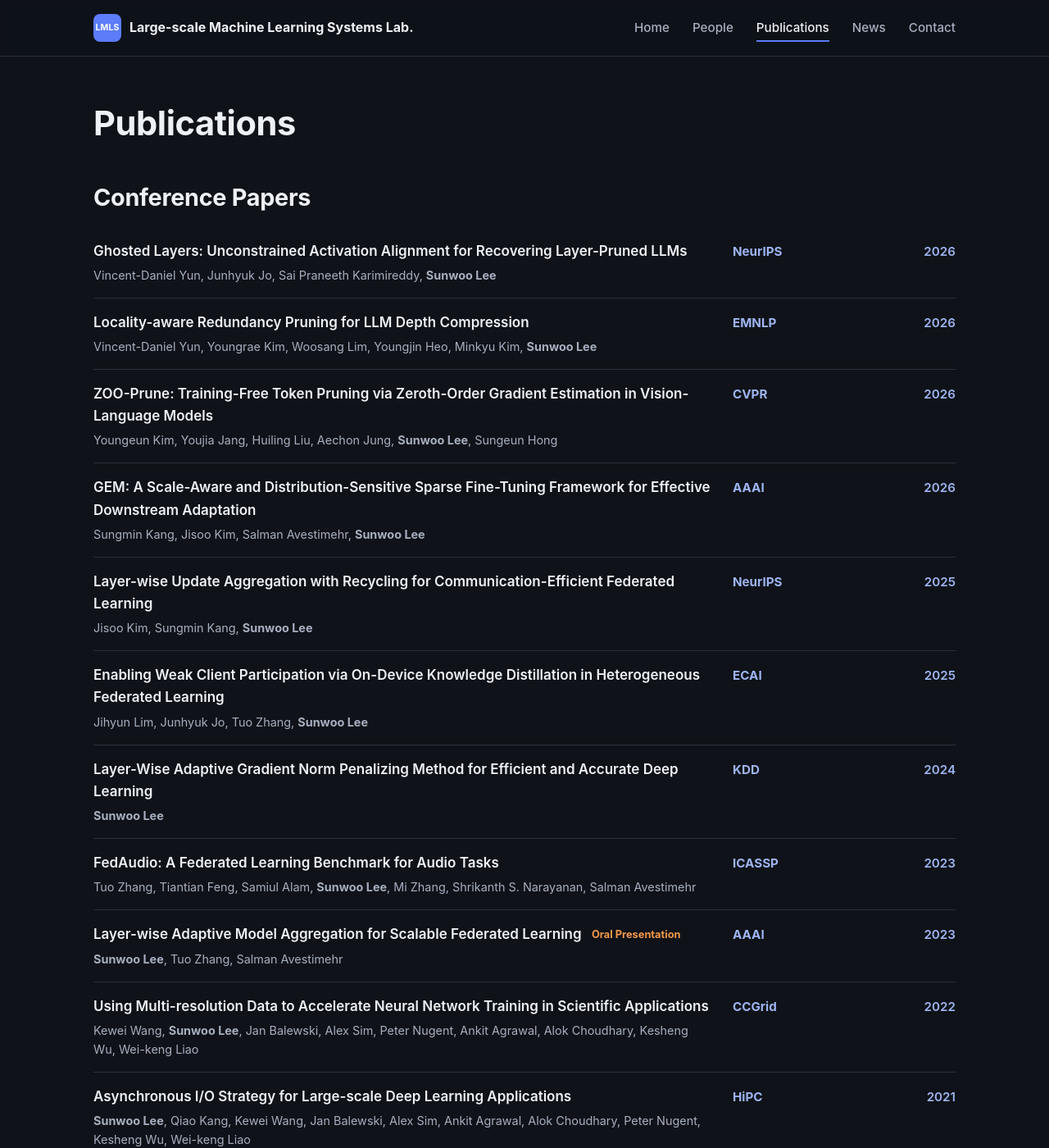
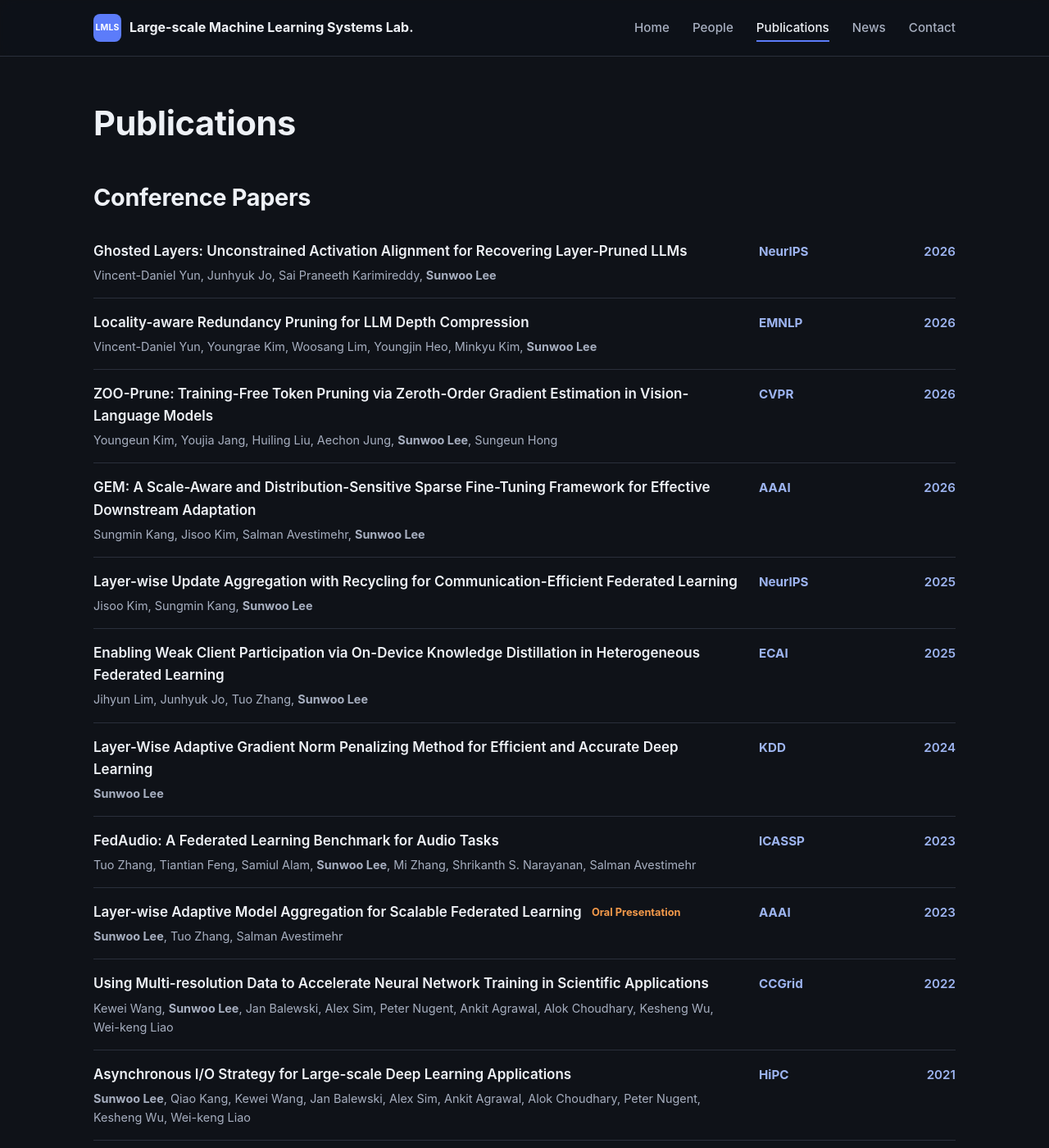
Before and after one commit to LMLS-Lab/lmls-lab.github.io, a Jekyll site: the page built from publications.md, in a window 1280 px wide and 1400 px high. Shown: the whole window at 82% size. Built offline with Jekyll 4.4.1, drawn with Linux system fonts in a browser that asks for light colours.

Commit message:
Adjusted column width.

```diff
--- a/assets/css/style.scss
+++ b/assets/css/style.scss
@@ -588,7 +588,7 @@ img { max-width: 100%; display: block; }
 /* Publications page: body | venue | year */
 .publication-list .publication-list__item {
   display: grid;
-  grid-template-columns: minmax(0, 1fr) 12rem 3.5rem;
+  grid-template-columns: minmax(0, 1fr) 10rem 3.5rem;
   column-gap: 1.5rem;
   align-items: baseline;
 }
```
